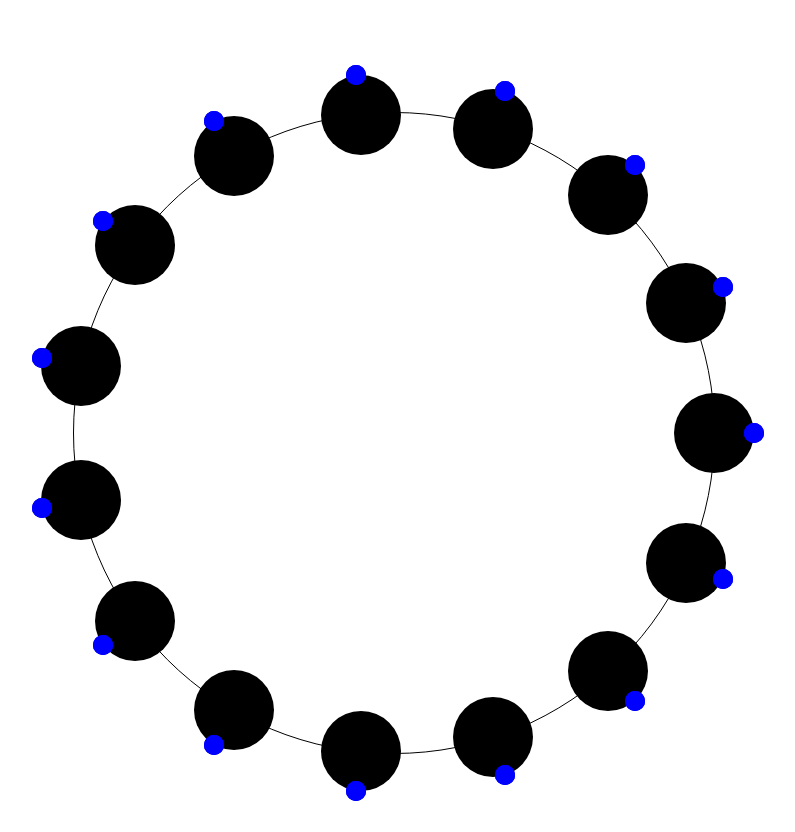
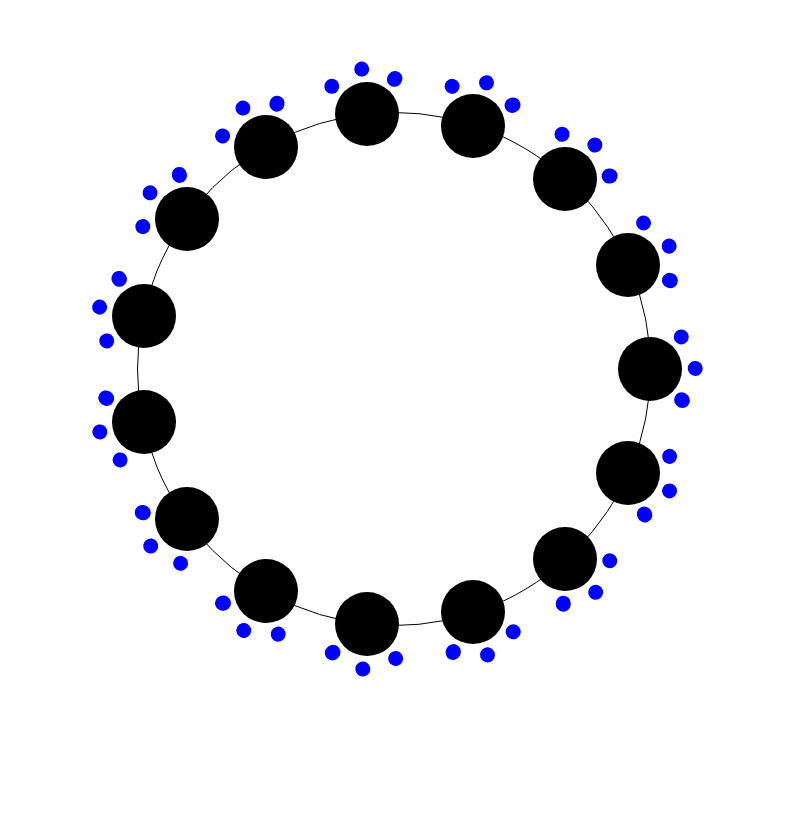
Before and after one commit to dasilvadav07/Brief1-Jerem, a plain HTML site: page index.html in a window 1280 px wide. Shown: the whole page, without its empty margins (246-1041 px from the left). Drawn offline with Linux system fonts and the light colour scheme.

Commit message:
new html, css, js

```diff
--- a/index.html
+++ b/index.html
@@ -14,6 +14,7 @@
     <nav class="menu"></nav>
     <div class="container">
         <div class="container_bubble">
+            <div class="container_user"></div>
             <div class="bubble" id="b1">
                 <div class="bubble_comp_container">
                     <div class="bubble_comp"></div>
--- a/main.js
+++ b/main.js
@@ -11,16 +11,18 @@ function positionCercle(element, theta) {
 for (let i = 0; i < cercles.length; i++) {
     let angle = ((Math.PI * 2) / cercles.length) * i;
     positionCercle(cercles[i], angle);
+
+    cercles[i].querySelector('.bubble_comp_container').style.transform = `rotate(${224 + (i * 24)}deg)`;
 }
 
 for (let i = 0; i < secondBubble.length; i++) {
     let angle = ((Math.PI * 2) / secondBubble.length) * i;
 
-    secondBubble[i].style.left = cercles[i].style.left;
-    secondBubble[i].style.top = cercles[i].style.top;
-    firstBubble[i].style.top = cercles[i].style.top;
-    firstBubble[i].style.left = cercles[i].style.left;
-    thirdBubble[i].style.top = cercles[i].style.top;
-    thirdBubble[i].style.left = cercles[i].style.left;
+    secondBubble[i].style.left = 0;
+    secondBubble[i].style.top = '100%';
+    firstBubble[i].style.top = '120%';
+    firstBubble[i].style.left = '50%';
+    thirdBubble[i].style.top = '50%';
+    thirdBubble[i].style.left = '-20%';
 
 }
--- a/style.css
+++ b/style.css
@@ -10,8 +10,8 @@ body{
     height: 90vh;
 }
 .container_bubble{
-    height: 80vh;
-    width: 80vh;
+    height: 40vw;
+    width: 40vw;
     background-color: transparent;
     border: 1px solid black;
     border-radius: 50%;
@@ -19,8 +19,8 @@ body{
     position: relative;
 }
 .bubble{
-    height: 10vh;
-    width: 10vh;
+    height: 5vw;
+    width: 5vw;
     background-color: black;
     border-radius: 50%;
     position: absolute;
@@ -35,8 +35,8 @@ body{
 }
 .bubble_comp{
     position: absolute;
-    width: 20px;
-    height: 20px;
+    width: 1.2vw;
+    height: 1.2vw;
     background-color: blue;
     border-radius: 50%;
     transform: translate(-50%, -50%);
```
